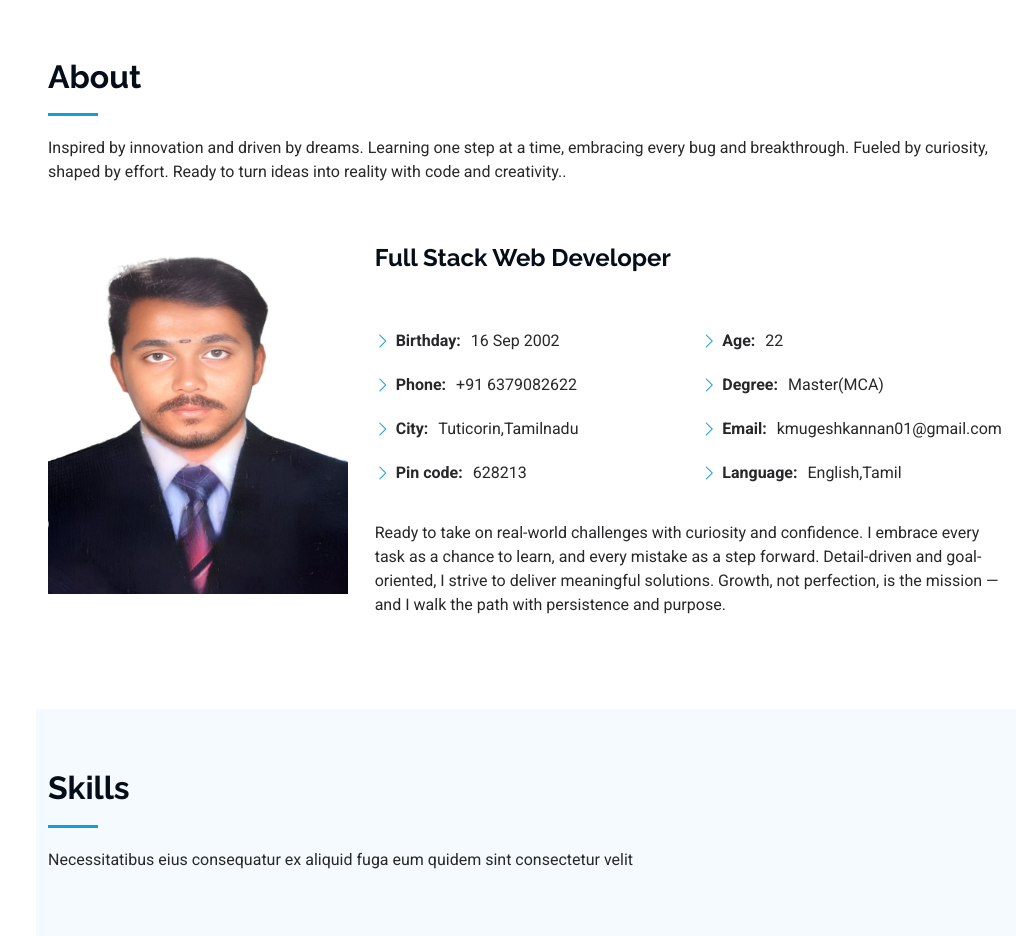
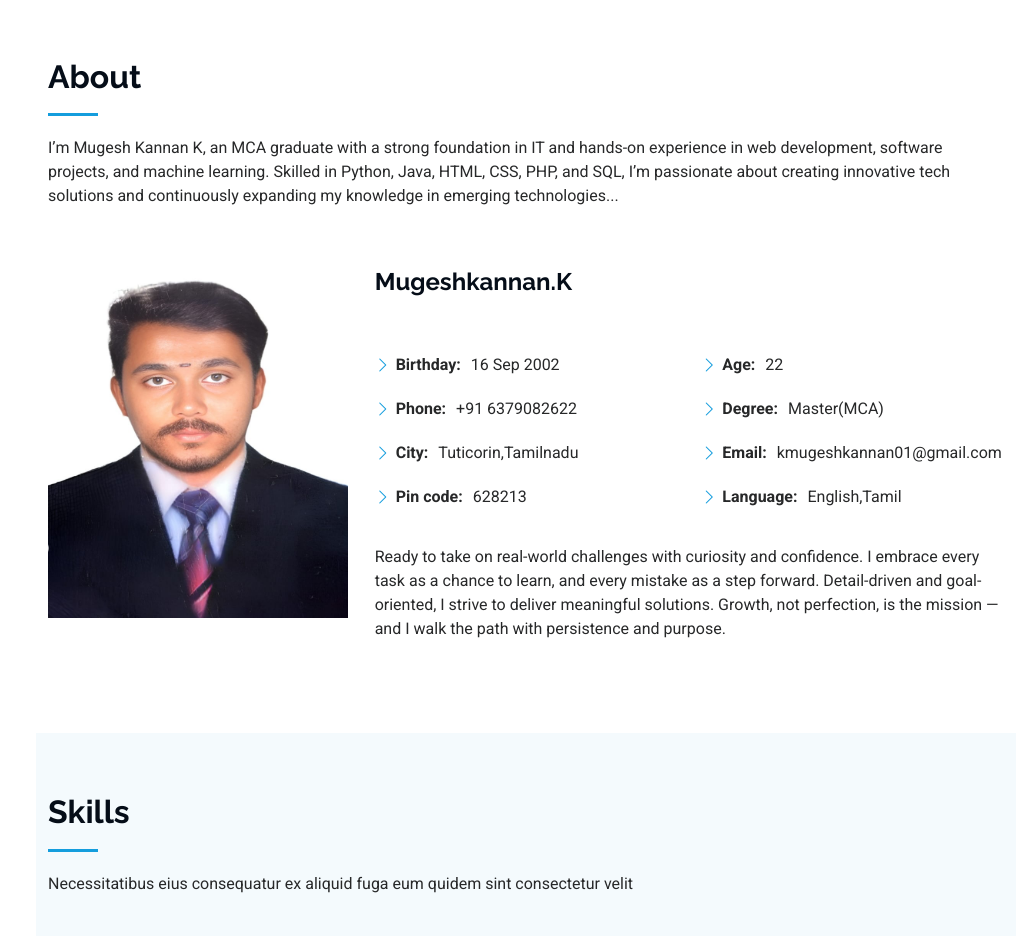
Before and after one commit to Mkceo001/portfolio, a plain HTML site: page index.html in a window 1280 px wide. Shown: the part 802-1738 px from the top of the page, without its empty margins (264-1280 px from the left). Drawn offline with Linux system fonts and the light colour scheme.

Commit message:
Update index.html

```diff
--- a/index.html
+++ b/index.html
@@ -90,7 +90,7 @@
       <!-- Section Title -->
       <div class="container section-title" data-aos="fade-up">
         <h2>About</h2>
-        <p>Inspired by innovation and driven by dreams. Learning one step at a time, embracing every bug and breakthrough. Fueled by curiosity, shaped by effort. Ready to turn ideas into reality with code and creativity..</p>
+        <p>I’m Mugesh Kannan K, an MCA graduate with a strong foundation in IT and hands-on experience in web development, software projects, and machine learning. Skilled in Python, Java, HTML, CSS, PHP, and SQL, I’m passionate about creating innovative tech solutions and continuously expanding my knowledge in emerging technologies...</p>
       </div><!-- End Section Title -->
 
       <div class="container" data-aos="fade-up" data-aos-delay="100">
@@ -101,7 +101,7 @@
 
           </div>
           <div class="col-lg-8 content">
-            <h2>Full Stack Web Developer</h2>
+            <h2>Mugeshkannan.K</h2>
             <p class="fst-italic py-3">
 
             </p>
@@ -235,10 +235,9 @@
         <div class="isotope-layout" data-default-filter="*" data-layout="masonry" data-sort="original-order">
 
                   <div class="row gy-4 isotope-container" data-aos="fade-up" data-aos-delay="200">
-
             <div class="col-lg-4 col-md-6 portfolio-item isotope-item filter-app">
               <div class="portfolio-content h-100">
-                <img src="assets/img/resume.jpg" class="img-fluid" alt=""align="center">
+                <img src="assets/img/resume.jpg" class="img-fluid" alt="">
                 <div class="portfolio-info">
                   <a href="assets/img/Resume.jpg" title="Resume" data-gallery="portfolio-gallery-app" class="glightbox preview-link"><i class="bi bi-zoom-in"></i></a>
                 </div>
```
